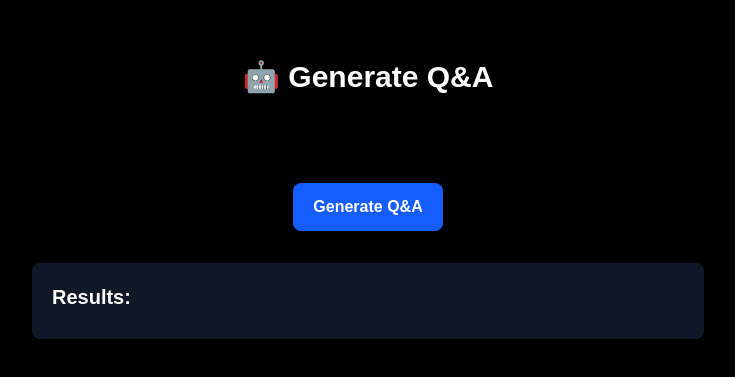
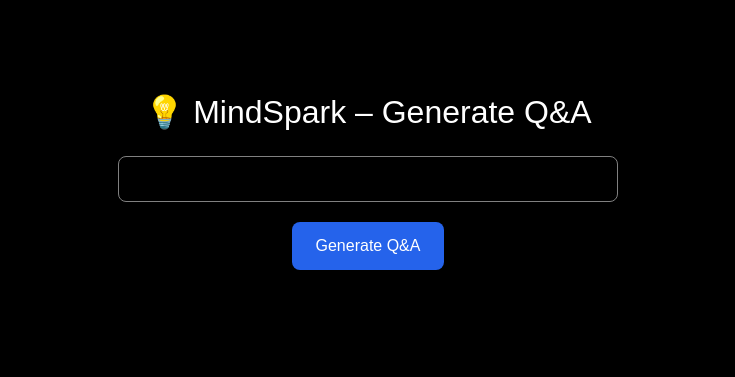
Before and after one commit to hamza07ejaz/MindSpark, a Next.js app: page /qna in a window 1280 px wide. Shown: the part 201-578 px from the top of the page, without its empty margins (272-1007 px from the left). Built offline with nearby package versions, Linux system fonts and the light colour scheme.

Commit message:
fix: rebuild QnA frontend to correctly connect with API

```diff
--- a/app/qna/page.tsx
+++ b/app/qna/page.tsx
@@ -1,54 +1,113 @@
 "use client";
-import React, { useState } from "react";
+
+import { useState } from "react";
 
 export default function QnAPage() {
-  const [topic, setTopic] = useState("");
+  const [input, setInput] = useState("");
+  const [result, setResult] = useState("");
   const [loading, setLoading] = useState(false);
-  const [result, setResult] = useState("");
 
   const handleGenerateQnA = async () => {
-    if (!topic.trim()) return;
+    if (!input || input.trim() === "") {
+      alert("Please enter a study topic");
+      return;
+    }
+
     setLoading(true);
     setResult("");
 
     try {
-      const response = await fetch("/api/generate-qna", {
+      const response = await fetch("https://mindspark-beta.vercel.app/api/generate-qna", {
         method: "POST",
-        headers: { "Content-Type": "application/json" },
-        body: JSON.stringify({ topic }),
+        headers: {
+          "Content-Type": "application/json",
+        },
+        body: JSON.stringify({
+          topic: input,
+        }),
       });
 
+      if (!response.ok) {
+        const errorData = await response.json();
+        console.error("API Error:", errorData);
+        alert("Failed to generate Q&A. Please try again.");
+        setLoading(false);
+        return;
+      }
+
       const data = await response.json();
-      setResult(data.result || "No Q&A generated.");
+      setResult(data.result || "No Q&A found.");
     } catch (error) {
-      console.error(error);
-      setResult("Something went wrong. Try again.");
-    } finally {
-      setLoading(false);
+      console.error("Network error:", error);
+      alert("Something went wrong. Please try again.");
     }
+
+    setLoading(false);
   };
 
   return (
-    <div className="min-h-screen flex flex-col items-center justify-center bg-black text-white p-6">
-      <h1 className="text-3xl font-bold mb-6">🤖 Generate Q&A</h1>
+    <div
+      style={{
+        minHeight: "100vh",
+        backgroundColor: "black",
+        color: "white",
+        display: "flex",
+        flexDirection: "column",
+        alignItems: "center",
+        justifyContent: "center",
+        padding: "20px",
+      }}
+    >
+      <h1 style={{ fontSize: "2rem", marginBottom: "20px" }}>💡 MindSpark – Generate Q&A</h1>
+
       <input
         type="text"
-        placeholder="Enter a study topic..."
-        value={topic}
-        onChange={(e) => setTopic(e.target.value)}
-        className="w-full max-w-md p-3 rounded-lg text-black mb-4"
+        value={input}
+        onChange={(e) => setInput(e.target.value)}
+        placeholder="Enter your study topic..."
+        style={{
+          width: "100%",
+          maxWidth: "500px",
+          padding: "10px",
+          borderRadius: "8px",
+          border: "1px solid gray",
+          color: "black",
+          marginBottom: "20px",
+        }}
       />
+
       <button
         onClick={handleGenerateQnA}
         disabled={loading}
-        className="bg-blue-600 hover:bg-blue-700 px-5 py-3 rounded-lg font-semibold"
+        style={{
+          backgroundColor: loading ? "#555" : "#2563eb",
+          color: "white",
+          border: "none",
+          padding: "12px 24px",
+          borderRadius: "8px",
+          cursor: "pointer",
+          fontSize: "1rem",
+        }}
       >
         {loading ? "Generating..." : "Generate Q&A"}
       </button>
 
-      <div className="w-full max-w-2xl mt-8 bg-gray-900 p-5 rounded-lg">
-        <h2 className="text-xl font-semibold mb-2">Results:</h2>
-        <pre className="whitespace-pre-wrap text-gray-300">{result}</pre>
+      <div
+        style={{
+          marginTop: "40px",
+          maxWidth: "700px",
+          width: "100%",
+          whiteSpace: "pre-wrap",
+          textAlign: "left",
+          lineHeight: "1.6",
+        }}
+      >
+        {result && (
+          <>
+            <h2 style={{ fontSize: "1.5rem", marginBottom: "10px" }}>Generated Q&A:</h2>
+            <p>{result}</p>
+          </>
+        )}
       </div>
     </div>
   );
```
